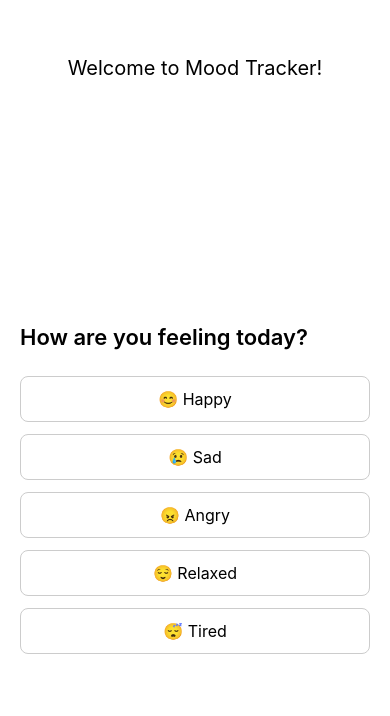
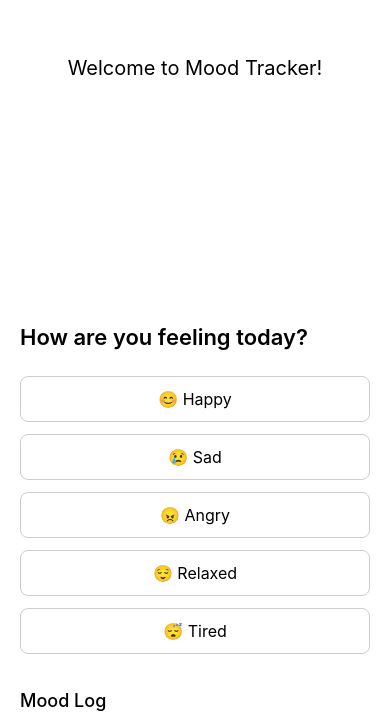
Before and after one commit to mehmetbacik/mood-tracker, a React Native app: screen / in a window 390 px wide. Shown: the part 128-844 px from the top of the page. Built offline with nearby package versions, Linux system fonts and the light colour scheme.

Commit message:
feat: log selected moods with timestamp and display mood history
- Added mood log list with timestamp
- Updated MoodSelectionScreen to handle mood logging
- Displayed mood history using FlatList
- Showed alert when mood is successfully logged

```diff
--- a/screens/MoodSelectionScreen.tsx
+++ b/screens/MoodSelectionScreen.tsx
@@ -1,11 +1,30 @@
-import { useState } from 'react';
-import { View, Text, StyleSheet } from 'react-native';
-import MoodOption from '../components/MoodOption';
+import { useState } from "react";
+import { View, Text, StyleSheet, FlatList, Alert } from "react-native";
+import MoodOption from "../components/MoodOption";
 
-const moodList = ['😊 Happy', '😢 Sad', '😠 Angry', '😌 Relaxed', '😴 Tired'];
+const moodList = ["😊 Happy", "😢 Sad", "😠 Angry", "😌 Relaxed", "😴 Tired"];
+
+type MoodLog = {
+  mood: string;
+  timestamp: number;
+};
 
 export default function MoodSelectionScreen() {
   const [selectedMood, setSelectedMood] = useState<string | null>(null);
+  const [moodLogs, setMoodLogs] = useState<MoodLog[]>([]);
+
+  const handleMoodSelect = (mood: string) => {
+    setSelectedMood(mood);
+
+    const newLog: MoodLog = {
+      mood,
+      timestamp: Date.now(),
+    };
+
+    setMoodLogs((prev) => [newLog, ...prev]);
+
+    Alert.alert("Mood Logged!", `You selected: ${mood}`);
+  };
 
   return (
     <View style={styles.container}>
@@ -14,10 +33,21 @@ export default function MoodSelectionScreen() {
         <MoodOption
           key={mood}
           label={mood}
-          onSelect={() => setSelectedMood(mood)}
+          onSelect={() => handleMoodSelect(mood)}
           isSelected={selectedMood === mood}
         />
       ))}
+
+      <Text style={styles.subtitle}>Mood Log</Text>
+      <FlatList
+        data={moodLogs}
+        keyExtractor={(item) => item.timestamp.toString()}
+        renderItem={({ item }) => (
+          <Text style={styles.logItem}>
+            {item.mood} - {new Date(item.timestamp).toLocaleString()}
+          </Text>
+        )}
+      />
     </View>
   );
 }
@@ -30,7 +60,17 @@ const styles = StyleSheet.create({
   },
   title: {
     fontSize: 22,
-    fontWeight: '600',
+    fontWeight: "600",
     marginBottom: 20,
   },
+  subtitle: {
+    fontSize: 18,
+    fontWeight: "500",
+    marginTop: 30,
+    marginBottom: 10,
+  },
+  logItem: {
+    paddingVertical: 4,
+    fontSize: 16,
+  },
 });
```
